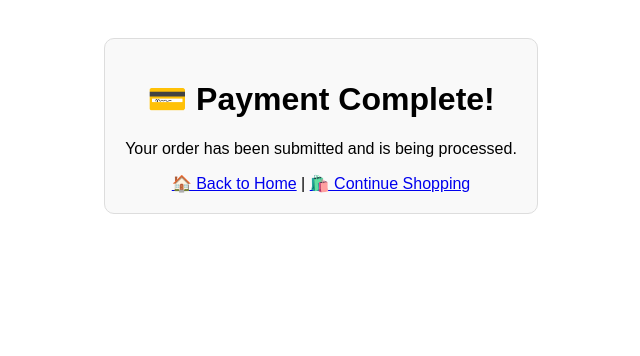
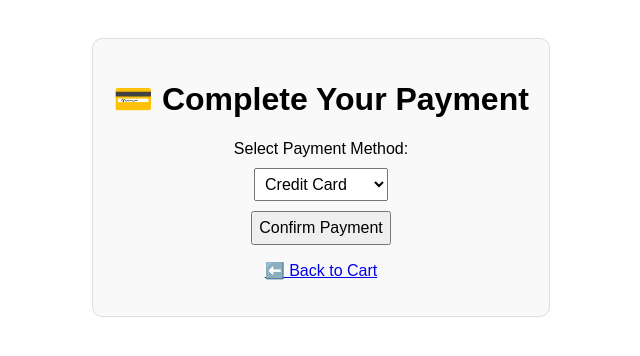
Before and after one commit to YYINUS/DatabaseProject, a Flask app: page /payment in a window 1280 px wide. Shown: the top 356 px of the page, without its empty margins (319-959 px from the left). Run offline with Flask 3, Linux system fonts and the light colour scheme.

Commit message:
Update payment.html

```diff
--- a/WebFront/templates/payment.html
+++ b/WebFront/templates/payment.html
@@ -1,3 +1,4 @@
+<!-- templates/payment.html -->
 <!DOCTYPE html>
 <html>
 <head>
@@ -15,13 +16,29 @@
       border-radius: 10px;
       background-color: #f9f9f9;
     }
+    select, button {
+      margin-top: 10px;
+      padding: 6px;
+      font-size: 16px;
+    }
   </style>
 </head>
 <body>
   <div class="box">
-    <h1>💳 Payment Complete!</h1>
-    <p>Your order has been submitted and is being processed.</p>
-    <a href="/">🏠 Back to Home</a> | <a href="/products">🛍️ Continue Shopping</a>
+    <h1>💳 Complete Your Payment</h1>
+    <form method="POST" action="/process_payment">
+      <label for="method">Select Payment Method:</label><br>
+      <select name="method" id="method" required>
+        <option value="credit card">Credit Card</option>
+        <option value="PayPal">PayPal</option>
+        <option value="Apple Pay">Apple Pay</option>
+        <option value="Google Pay">Google Pay</option>
+        <option value="bank transfer">Bank Transfer</option>
+      </select><br>
+      <button type="submit">Confirm Payment</button>
+    </form>
+
+    <p><a href="/cart">⬅️ Back to Cart</a></p>
   </div>
 </body>
 </html>
```
